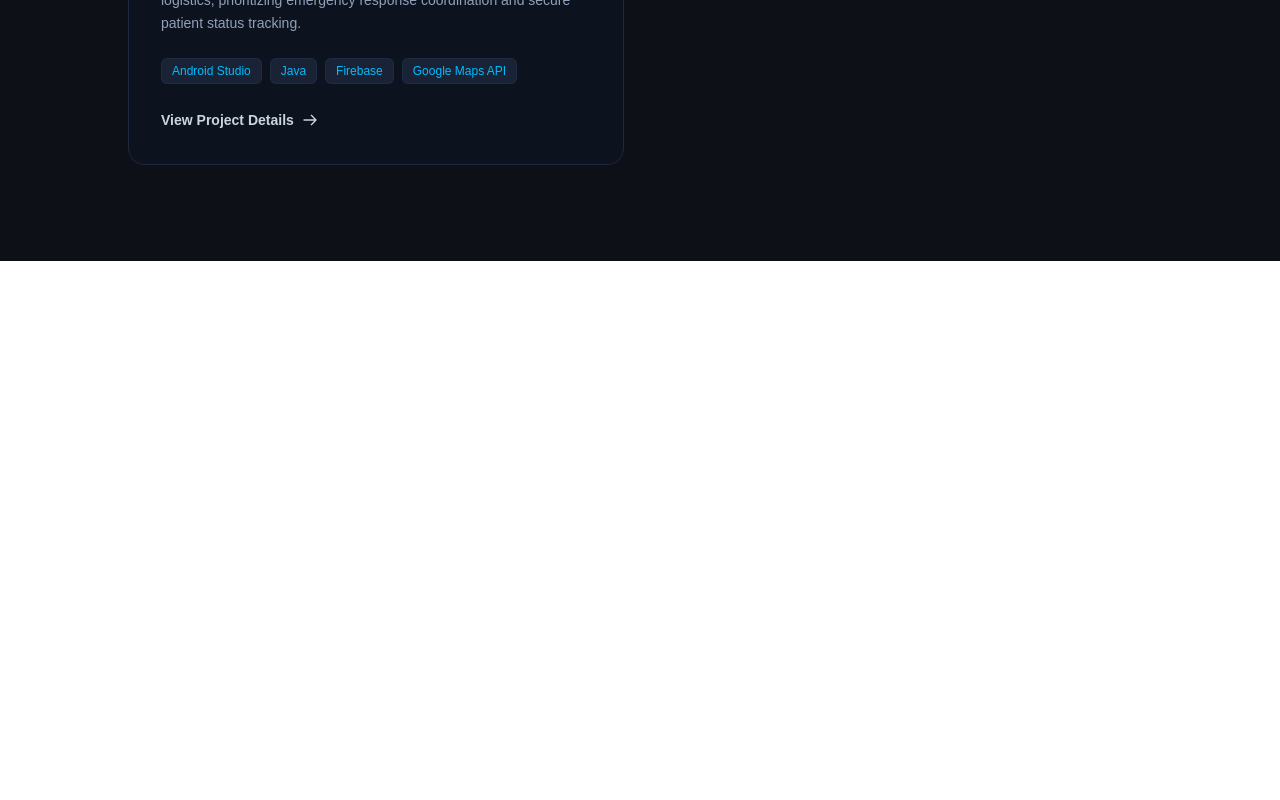
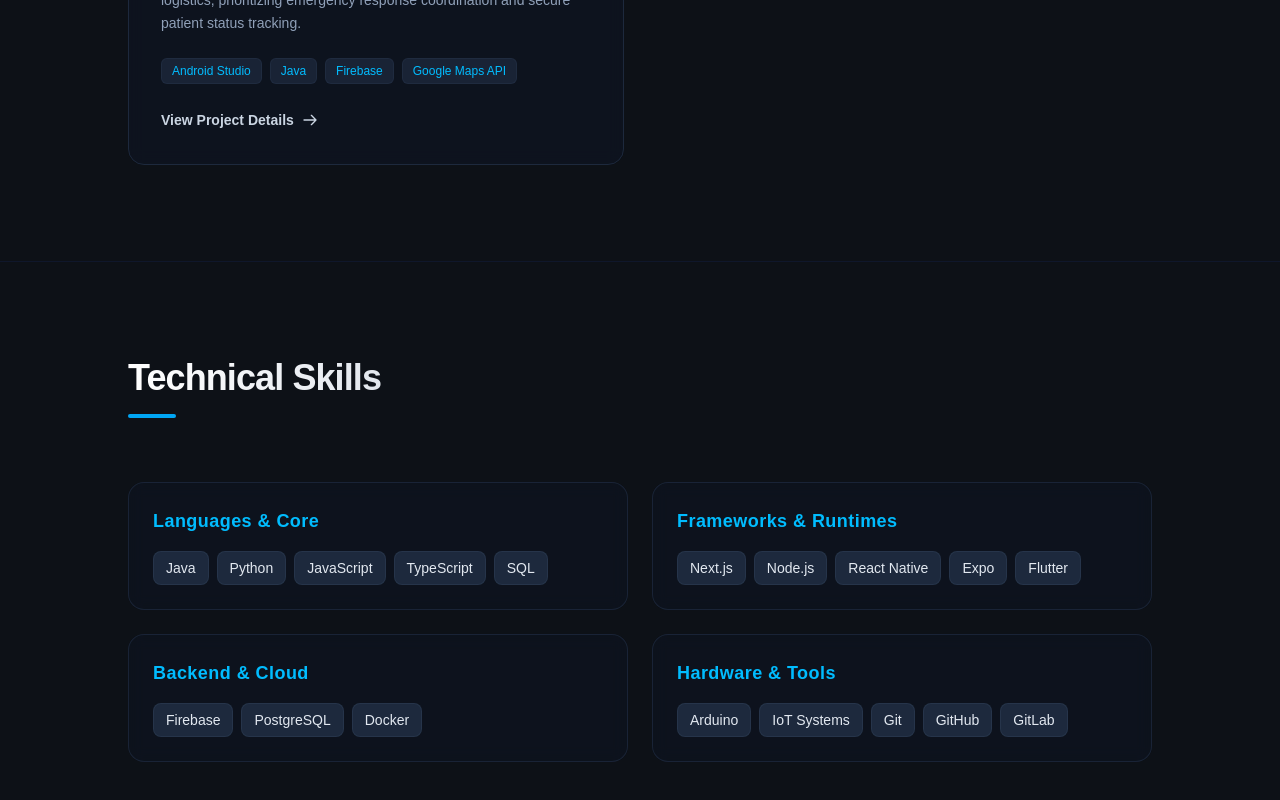
Before and after one commit to deVThish/venusha-portfolio, a Next.js app: page / in a window 1280 px wide. Shown: the part 2088-2888 px from the top of the page. Before the commit the page ends 2349 px from the top, so only its background shows below. Built offline with nearby package versions, Linux system fonts and the light colour scheme.

Commit message:
Add the skills page

```diff
--- /dev/null
+++ b/app/components/Skills.tsx
@@ -0,0 +1,83 @@
+"use client";
+
+import { motion } from "framer-motion";
+
+const skillCategories = [
+  {
+    title: "Languages & Core",
+    skills: ["Java", "Python", "JavaScript", "TypeScript", "SQL"],
+  },
+  {
+    title: "Frameworks & Runtimes",
+    skills: ["Next.js", "Node.js", "React Native", "Expo", "Flutter"],
+  },
+  {
+    title: "Backend & Cloud",
+    skills: ["Firebase", "PostgreSQL", "Docker"],
+  },
+  {
+    title: "Hardware & Tools",
+    skills: ["Arduino", "IoT Systems", "Git", "GitHub", "GitLab"],
+  },
+];
+
+export default function Skills() {
+  return (
+    <section
+      id="skills"
+      className="relative py-24 px-6 bg-[#0d1117] text-white border-t border-slate-900"
+    >
+      <div className="max-w-5xl mx-auto z-10 relative">
+        <div className="space-y-4 mb-16 text-center md:text-left">
+          <h2 className="text-3xl md:text-4xl font-bold tracking-tight bg-gradient-to-r from-white to-slate-400 bg-clip-text text-transparent">
+            Technical Skills
+          </h2>
+          <div className="h-1 w-12 bg-sky-500 rounded-full mx-auto md:mx-0" />
+        </div>
+
+        <motion.div
+          initial="hidden"
+          whileInView="visible"
+          viewport={{ once: true, margin: "-100px" }}
+          variants={{
+            hidden: { opacity: 0 },
+            visible: {
+              opacity: 1,
+              transition: { staggerChildren: 0.15 },
+            },
+          }}
+          className="grid grid-cols-1 sm:grid-cols-2 gap-6"
+        >
+          {skillCategories.map((category, index) => (
+            <motion.div
+              key={index}
+              variants={{
+                hidden: { opacity: 0, y: 30 },
+                visible: {
+                  opacity: 1,
+                  y: 0,
+                  transition: { type: "spring", stiffness: 100, damping: 15 },
+                },
+              }}
+              className="p-6 rounded-2xl bg-slate-900/30 border border-slate-800/80 backdrop-blur-sm"
+            >
+              <h3 className="text-lg font-bold text-sky-400 mb-4 tracking-wide">
+                {category.title}
+              </h3>
+              <div className="flex flex-wrap gap-2">
+                {category.skills.map((skill, sIndex) => (
+                  <span
+                    key={sIndex}
+                    className="px-3 py-1.5 text-sm font-medium rounded-lg bg-slate-800 text-slate-200 border border-slate-700/50 hover:border-sky-500/30 hover:text-white transition-colors duration-200"
+                  >
+                    {skill}
+                  </span>
+                ))}
+              </div>
+            </motion.div>
+          ))}
+        </motion.div>
+      </div>
+    </section>
+  );
+}
--- a/app/page.tsx
+++ b/app/page.tsx
@@ -2,6 +2,7 @@
 import Hero from "./components/Hero";
 import About from "./components/About";
 import Projects from "./components/Projects";
+import Skills from "./components/Skills";
 
 export default function Home() {
   return (
@@ -10,6 +11,7 @@
       <Hero />
       <About />
       <Projects />
+      <Skills />
     </main>
   );
 }
```
